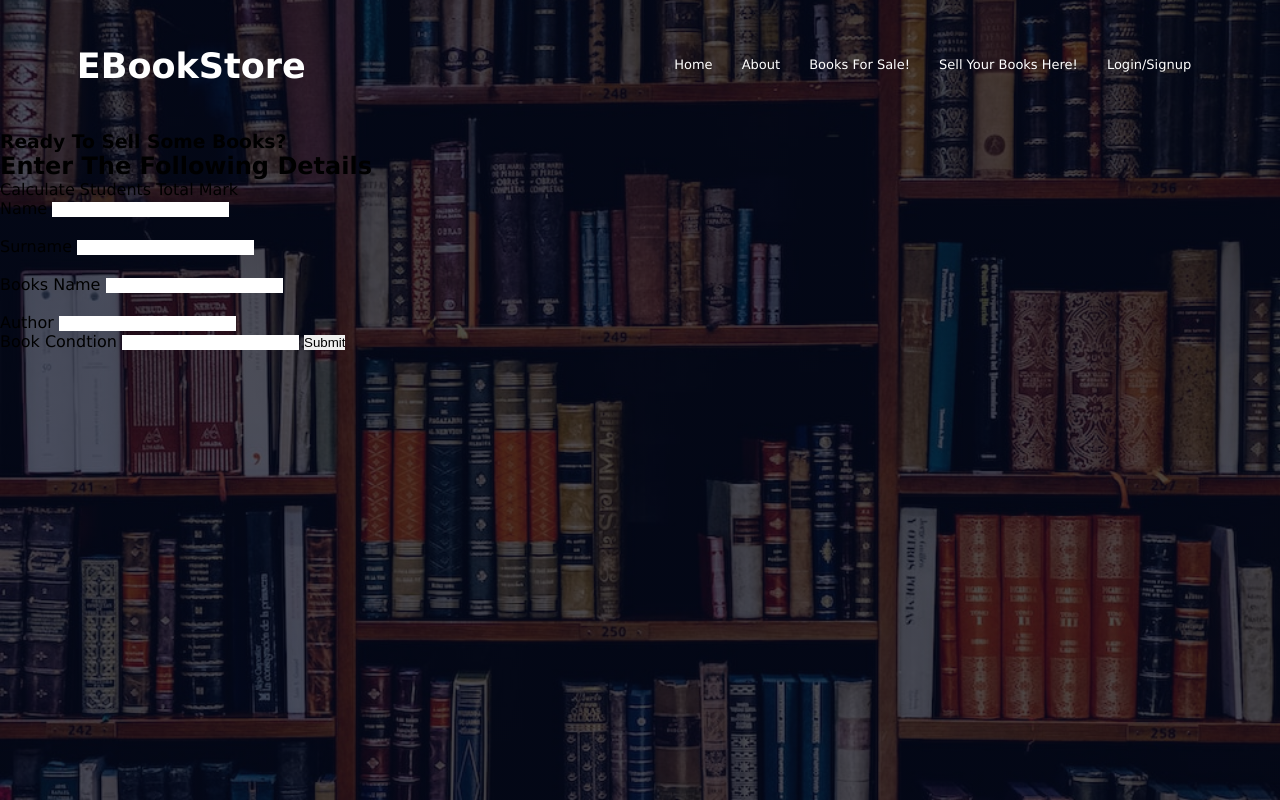
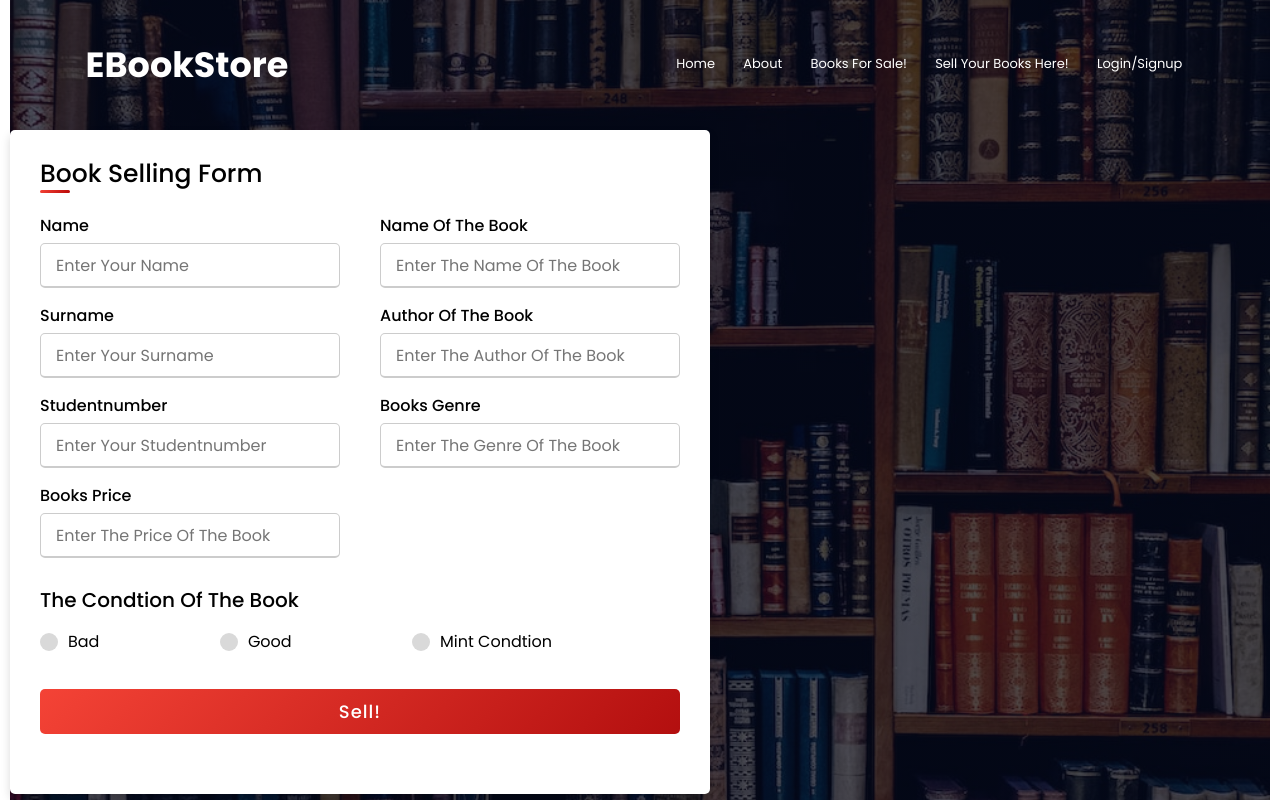
Before and after one commit to Chaotic-Nature/Online-Bookstore, a PHP site: page /Web_pages/Sell.php in a window 1280 px wide. Run offline with PHP 8.4, Linux system fonts and the light colour scheme.

Commit message:
added form styling

```diff
--- a/WEBDEV POE/Web_pages/Sell.php
+++ b/WEBDEV POE/Web_pages/Sell.php
@@ -2,6 +2,8 @@
       <head>
             <title> Ebook Store Home </title>
             <link rel = "stylesheet" href="../styling/style.css">
+            <link rel = "stylesheet" href="../styling/form.css">
+
             <link rel ="stylesheet" href="https://stackpath.bootstrapcdn.com/font-awesome/4.7.0/css/font-awesome.min.css">
       </head>
       <body>
@@ -25,38 +27,70 @@
                               </div>
                               <i class ="fa fa-bars" onclick="showMenu()"></i>
                         </nav>
-                        <h1> Ready to sell some books? </h1>
-                        <h2> Enter the following details </h2>
-
-                        <form action = "yes.php" method = "post">
-                            <fieldset>
-                                <legend> calculate students total mark </legend>
-
-                                <label for = "name">Name</label>
-                                <input type="text" id = "name" name="name">
-                                <br>
-
-                                <br>
-                                <label for = "surname">Surname</label>
-                                <input type="text" id = "surname" name="surname">
-                                <br>
 
 
-                                <br>
-                                <label for = "bookname">Books name</label>
-                                <input type="text" id = "bookname" name="bookname">
-                                <br>
+                        <div class="container">
+    <div class="title">Book Selling form</div>
+    <div class="content">
+      <form action="#">
+        <div class="user-details">
+          <div class="input-box">
+            <span class="details">Name</span>
+            <input type="text" placeholder="Enter your name" required>
+          </div>
+          <div class="input-box">
+            <span class="details">Name of the book</span>
+            <input type="text" placeholder="Enter the name of the book" required>
+          </div>
+          <div class="input-box">
+            <span class="details">Surname</span>
+            <input type="text" placeholder="Enter your surname" required>
+          </div>
+          <div class="input-box">
+            <span class="details">Author of the book</span>
+            <input type="text" placeholder="Enter the author of the book" required>
+          </div>
+          <div class="input-box">
+            <span class="details">Studentnumber</span>
+            <input type="text" placeholder="Enter your studentnumber" required>
+          </div>
+          <div class="input-box">
+            <span class="details">Books genre</span>
+            <input type="text" placeholder="Enter the genre of the book" required>
+          </div>
+          <div class="input-box">
+            <span class="details">Books price</span>
+            <input type="text" placeholder="Enter the price of the book" required>
+          </div>
 
-                               <br>
-                                <label for = "author"> Author </label>
-                                <input type="text" name="author" id= "author" >
+        </div>
 
-                                <br>
-                                <label for = "bookcon"> Book Condtion </label>
-                                <input type="text" name="bookcon" id= "bookcon" >
-
-
-                                <input type ="submit" name = "submit" value = "submit">
+        <div class="bookcon">
+          <input type="radio" name="condtion" id="dot-1">
+          <input type="radio" name="condtion" id="dot-2">
+          <input type="radio" name="condtion" id="dot-3">
+          <span class="book-title">The condtion of the book</span>
+          <div class="category">
+            <label for="dot-1">
+            <span class="dot one"></span>
+            <span class="condtion">Bad</span>
+          </label>
+          <label for="dot-2">
+            <span class="dot two"></span>
+            <span class="condtion">Good</span>
+          </label>
+          <label for="dot-3">
+            <span class="dot three"></span>
+            <span class="condtion">Mint condtion</span>
+            </label>
+          </div>
+        </div>
+        <div class="button">
+          <input type="submit" value="Sell!">
+        </div>
+      </form>
+    </div>
+  </div>
 
 
                   </section>
--- /dev/null
+++ b/WEBDEV POE/styling/form.css
@@ -0,0 +1,146 @@
+@import url('https://fonts.googleapis.com/css2?family=Poppins:wght@200;300;400;500;600;700&display=swap');
+*{
+  margin: 0;
+  padding: 0;
+  box-sizing: border-box;
+  font-family: 'Poppins',sans-serif;
+}
+body{
+  height: 100vh;
+  display: flex;
+  justify-content: center;
+  align-items: center;
+  padding: 10px;
+
+}
+.container{
+  max-width: 700px;
+  width: 100%;
+  background-color: #fff;
+  padding: 25px 30px;
+  border-radius: 5px;
+  box-shadow: 0 5px 10px rgba(0,0,0,0.15);
+}
+.container .title{
+  font-size: 25px;
+  font-weight: 500;
+  position: relative;
+}
+.container .title::before{
+  content: "";
+  position: absolute;
+  left: 0;
+  bottom: 0;
+  height: 3px;
+  width: 30px;
+  border-radius: 5px;
+  background: linear-gradient(135deg, #f44336, rgb(185, 7, 7));
+}
+.content form .user-details{
+  display: flex;
+  flex-wrap: wrap;
+  justify-content: space-between;
+  margin: 20px 0 12px 0;
+}
+form .user-details .input-box{
+  margin-bottom: 15px;
+  width: calc(100% / 2 - 20px);
+}
+form .input-box span.details{
+  display: block;
+  font-weight: 500;
+  margin-bottom: 5px;
+}
+.user-details .input-box input{
+  height: 45px;
+  width: 100%;
+  outline: none;
+  font-size: 16px;
+  border-radius: 5px;
+  padding-left: 15px;
+  border: 1px solid #ccc;
+  border-bottom-width: 2px;
+  transition: all 0.3s ease;
+}
+.user-details .input-box input:focus,
+.user-details .input-box input:valid{
+  border-color: rgb(167, 15, 15);
+}
+ form .bookcon .book-title{
+  font-size: 20px;
+  font-weight: 500;
+ }
+ form .category{
+   display: flex;
+   width: 80%;
+   margin: 14px 0 ;
+   justify-content: space-between;
+ }
+ form .category label{
+   display: flex;
+   align-items: center;
+   cursor: pointer;
+ }
+ form .category label .dot{
+  height: 18px;
+  width: 18px;
+  border-radius: 50%;
+  margin-right: 10px;
+  background: #d9d9d9;
+  border: 5px solid transparent;
+  transition: all 0.3s ease;
+}
+ #dot-1:checked ~ .category label .one,
+ #dot-2:checked ~ .category label .two,
+ #dot-3:checked ~ .category label .three{
+   background: #f1eff1;
+   border-color: #861616;
+ }
+ form input[type="radio"]{
+   display: none;
+ }
+ form .button{
+   height: 45px;
+   margin: 35px 0
+ }
+ form .button input{
+   height: 100%;
+   width: 100%;
+   border-radius: 5px;
+   border: none;
+   color: #fff;
+   font-size: 18px;
+   font-weight: 500;
+   letter-spacing: 1px;
+   cursor: pointer;
+   transition: all 0.3s ease;
+   background: linear-gradient(135deg, #f44336, #b30f0f);
+ }
+ form .button input:hover{
+
+  background: linear-gradient(-135deg, #f44336, #b81818);
+  }
+ @media(max-width: 584px){
+ .container{
+  max-width: 100%;
+}
+form .user-details .input-box{
+    margin-bottom: 15px;
+    width: 100%;
+  }
+  form .category{
+    width: 100%;
+  }
+  .content form .user-details{
+    max-height: 300px;
+    overflow-y: scroll;
+  }
+  .user-details::-webkit-scrollbar{
+    width: 5px;
+  }
+  }
+  @media(max-width: 459px){
+  .container .content .category{
+    flex-direction: column;
+  }
+}
```
Also changed, not shown: WEBDEV POE/styling/style.css (line endings or trailing spaces).
